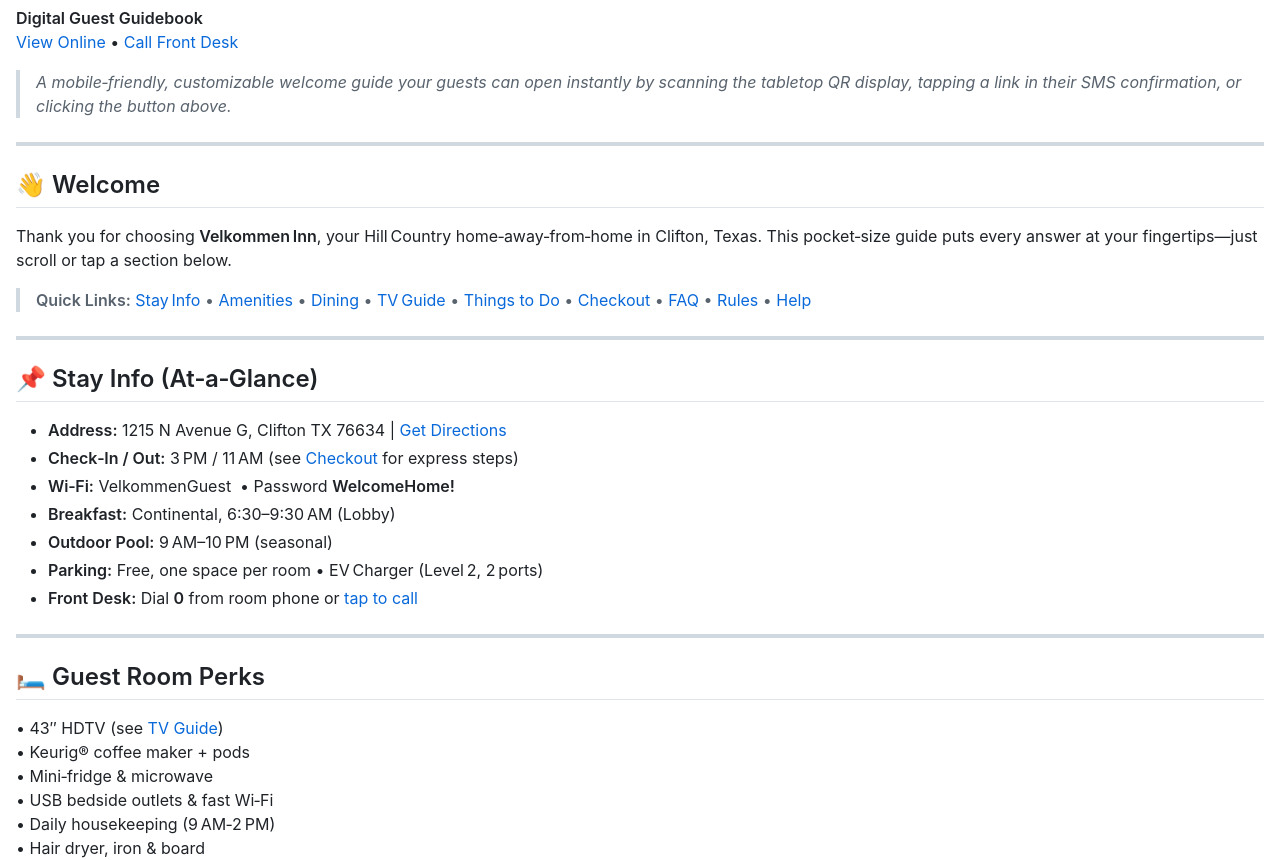
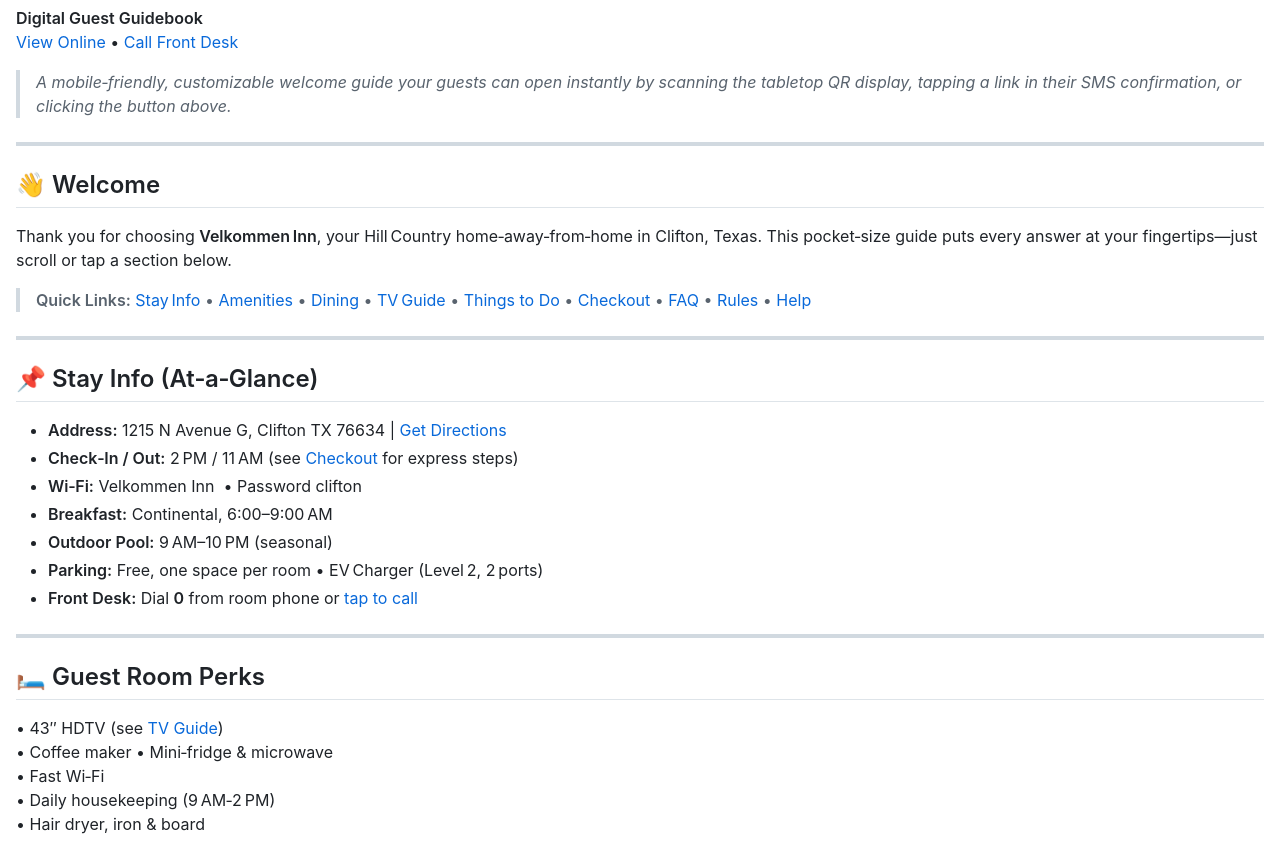
Before and after one commit to velkommeninncliftontx/velkommen-guide, a plain HTML site: page index.html in a window 1280 px wide. Shown: the part 101-961 px from the top of the page. Drawn offline with nearby package versions, Linux system fonts and the light colour scheme.

Commit message:
Update index.html

```diff
--- a/index.html
+++ b/index.html
@@ -29,9 +29,9 @@ Thank you for choosing **Velkommen Inn**, your Hill Country home‑away‑fr
 ---
 ## 📌  <a id="stay-info"></a> Stay Info (At‑a‑Glance)
 - **Address:** 1215 N Avenue G, Clifton TX 76634  |  [Get Directions](https://goo.gl/maps/jxJxBRYMXx6HBT9u9)
-- **Check‑In / Out:** 3 PM / 11 AM (see [Checkout](#checkout) for express steps)
-- **Wi‑Fi:** VelkommenGuest  • Password **WelcomeHome!**
-- **Breakfast:** Continental, 6:30–9:30 AM (Lobby)
+- **Check‑In / Out:** 2 PM / 11 AM (see [Checkout](#checkout) for express steps)
+- **Wi‑Fi:** Velkommen Inn  • Password clifton
+- **Breakfast:** Continental, 6:00–9:00 AM
 - **Outdoor Pool:** 9 AM–10 PM (seasonal)
 - **Parking:** Free, one space per room • EV Charger (Level 2, 2 ports)
 - **Front Desk:** Dial **0** from room phone or [tap to call](tel:+12546757829)
@@ -39,16 +39,16 @@ Thank you for choosing **Velkommen Inn**, your Hill Country home‑away‑fr
 ---
 ## 🛏️ Guest Room Perks
 • 43″ HDTV (see [TV Guide](#tv-guide))
-• Keurig® coffee maker + pods
+• Coffee maker
 • Mini‑fridge & microwave
-• USB bedside outlets & fast Wi‑Fi
+• Fast Wi‑Fi
 • Daily housekeeping (9 AM‑2 PM)
 • Hair dryer, iron & board
 
 ---
 ## 🏖️  <a id="amenities"></a> Hotel Amenities
 ### Breakfast (Complimentary Continental)
-Pastries • Cereal • Yogurt • Fresh fruit • Oatmeal • Juice • Coffee & tea
+Pastries • Cereal • Yogurt • Fresh fruit • Oatmeal • Juice • Coffee & tea  • waffle
 *Gluten‑free bread on request*
 
 ### Outdoor Pool & Patio
@@ -76,26 +76,8 @@ Free PC & printer in lobby  • Fax / copies available (fees may apply)
 | [Sonic Drive‑In](https://www.google.com/search?q=Sonic+Drive-In+Clifton+TX) | Carhop burgers & slushes |
 | [Dairy Queen](https://www.google.com/search?q=Dairy+Queen+Clifton+TX) | Burgers, tacos & Blizzards® |
 
-*(Tap any name for hours, menu & directions)*
+*(Tap any name for hours, menu & directions)
 
----
-## 📺  <a id="tv-guide"></a> Cable Channel Guide (Top 20)
-| № | Channel | № | Channel |
-|---|---------|---|---------|
-| 2 | On‑Screen Guide | 22 | CNN |
-| 3 | ABC | 25 | Discovery |
-| 4 | CBS | 29 | ESPN |
-| 5 | FOX | 30 | ESPN2 |
-| 6 | NBC | 31 | HGTV |
-| 8 | PBS | 32 | Food Network |
-| 10 | Weather Channel | 35 | Disney │
-| 11 | Univision | 36 | Nickelodeon |
-| 13 | TNT | 40 | History |
-| 17 | USA | 42 | Hallmark |
-
-*Press the **Guide** button or tune to channel 2 for the full lineup.*
-
----
 ## 🎡  <a id="things-to-do"></a> Things to Do
 **Within 15 min**
 • Bosque Museum
```
